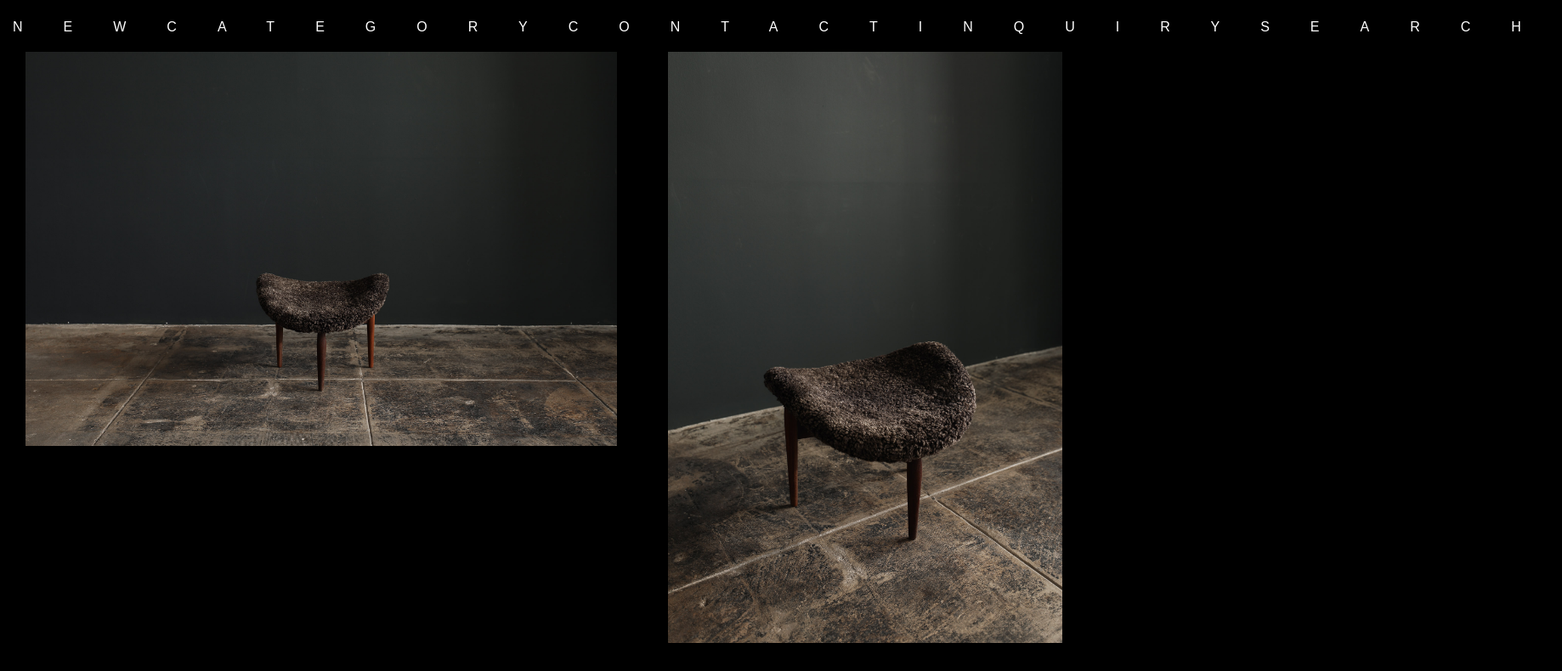
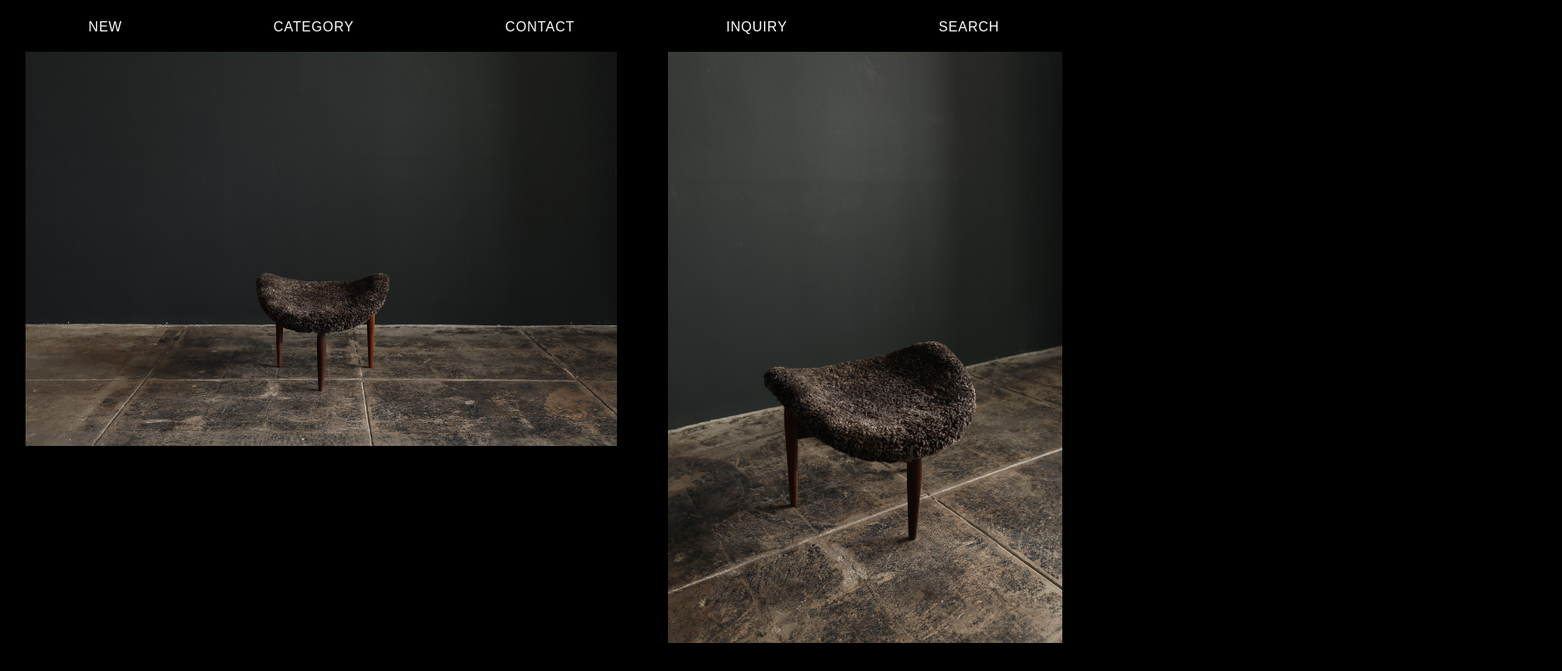
Before and after one commit to Nikkiturrisi/new-, a plain HTML site: page page1.html in a window 1280 px wide. Shown: the part 83-873 px from the top of the page at 85% size, 1838 px wide, since content can reach past the window. Drawn offline with Linux system fonts and the light colour scheme.

Commit message:
nav styling

```diff
--- a/scss/base/_base.scss
+++ b/scss/base/_base.scss
@@ -145,8 +145,8 @@ p {
   display:flex;
   justify-content: space-around;
   text-transform: uppercase;
-  letter-spacing: 3em;
-    margin: 0 15px;
+  letter-spacing:.05em;
+  margin: 0 15px;
 }
 
 
```
Also changed, not shown: css/styles.css, 1 other file.
